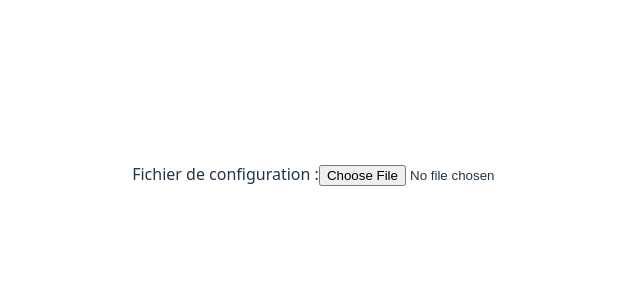
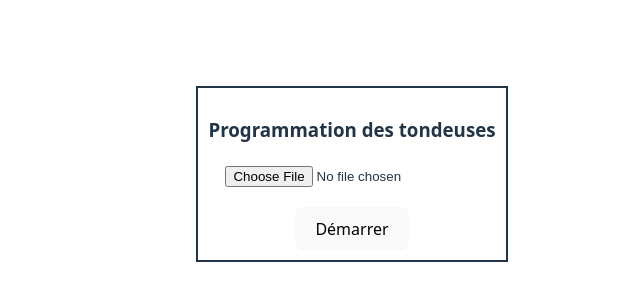
Before and after one commit to Paul-Antoine/tondeuse-automatique, a React (Vite) app: page / in a window 1280 px wide. Shown: the part 226-526 px from the top of the page, without its empty margins (288-928 px from the left). Built offline with nearby package versions, Linux system fonts and the light colour scheme.

Commit message:
Add mowers programmation

```diff
--- a/src/App.tsx
+++ b/src/App.tsx
@@ -14,20 +14,20 @@ function App() {
         onLawnDefined={(lawn) => setLawn(lawn)}
         onMowersDefined={(mowers) => setMowers(mowers)}
       />
-      {lawn && (
+
+      {lawn && mowers.length > 0 && (
         <div>
-          <h2>Lawn size: {lawn.widthX} x {lawn.widthY}</h2>
-          {mowers.map((mower) => (
-            <Mower
-              key={mower.id}
-              x={mower.x}
-              y={mower.y}
-              orientation={mower.orientation as MowerOrientation}
-              program={mower.program}
-              maxX={lawn.widthX}
-              maxY={lawn.widthY}
-            />
-          ))}
+          <div>
+            {mowers.map((mower) => (
+              <Mower ref={mower.ref} key={mower.id}
+                x={mower.x} y={mower.y} orientation={mower.orientation as MowerOrientation}
+                program={mower.program} maxX={lawn.widthX} maxY={lawn.widthY}
+              />
+            ))}
+          </div>
+          <div style={{ margin: '10px', padding: '10px', border: '2px solid ', backgroundColor: 'lightgreen' }}>
+            <h3>Lawn size: {lawn.widthX} x {lawn.widthY}</h3>
+          </div>
         </div>
       )}
     </div>
--- a/src/components/Mower.tsx
+++ b/src/components/Mower.tsx
@@ -1,4 +1,4 @@
-import { useState } from 'react';
+import { useImperativeHandle, forwardRef, useState } from 'react';
 import type { MowerOrientation, MowerOrder, Coordinates, Position } from './Types';
 
 interface MowerProps {
@@ -10,7 +10,12 @@ interface MowerProps {
   program?: string;
 }
 
-export default function Mower(props: MowerProps) {
+export interface MowerHandle {
+  run: () => Promise<void>;
+  move: (direction: MowerOrder) => void;
+}
+
+const Mower = forwardRef<MowerHandle, MowerProps>((props, ref) => {
   const lawnLimit: Coordinates = { x: props.maxX, y: props.maxY };
   const program = props.program;
   const [position, setPosition] = useState<Position>({ x: props.x, y: props.y, orientation: props.orientation });
@@ -33,6 +38,7 @@ export default function Mower(props: MowerProps) {
   };
 
   const run = () => {
+    return new Promise<void>((resolve) => {
       if (program && !isRunning) {
         setIsRunning(true);
         let currentIndex = 0;
@@ -44,10 +50,17 @@ export default function Mower(props: MowerProps) {
           } else {
             clearInterval(interval);
             setIsRunning(false);
+            resolve();
           }
         }, 500);
       }
+    });
   };
+
+  useImperativeHandle(ref, () => ({
+    run,
+    move,
+  }));
 
   return (
     <div style={{ margin: '10px', padding: '10px', border: '1px solid green' }}>
@@ -63,7 +76,7 @@ export default function Mower(props: MowerProps) {
       </div>
     </div>
   );
-};
+});
 
 function moveForward(pos : Position, lawnLimit: Coordinates): Coordinates {
   // Check if the mower is at the edge of the lawn
@@ -97,3 +110,5 @@ function rotate(orientation: MowerOrientation, order: MowerOrder): MowerOrientat
       return orientation;
   }
 };
+
+export default Mower;
--- a/src/components/Programmer.tsx
+++ b/src/components/Programmer.tsx
@@ -1,4 +1,5 @@
-import { useState, type ChangeEvent } from 'react';
+import { createRef, useState, type ChangeEvent } from 'react';
+import type { MowerHandle } from '../components/Mower';
 
 export interface LawnDef {
   widthX: number;
@@ -11,6 +12,7 @@ export interface MowerDef {
   y: number;
   orientation: string;
   program: string;
+  ref: React.RefObject<MowerHandle | null>;
 }
 
 interface ProgrammerProps {
@@ -20,6 +22,7 @@ interface ProgrammerProps {
 
 export default function Programmer({ onLawnDefined: onLawnDefined, onMowersDefined: onMowersDefined }: ProgrammerProps) {
   const [error, setError] = useState<string | null>(null);
+  const [mowers, setMowers] = useState<MowerDef[]>([]);
 
   const handleFileUpload = (e: ChangeEvent<HTMLInputElement>) => {
     const file = e.target.files?.[0];
@@ -52,9 +55,10 @@ export default function Programmer({ onLawnDefined: onLawnDefined, onMowersDefin
             if (isNaN(x) || isNaN(y) || !'NESW'.includes(dir)) {
                 throw new Error(`Ligne tondeuse invalide à la ligne ${i + 1}`);
             }
-            mowers.push({ id: mowers.length, x, y, orientation: dir, program: programLine });
+            mowers.push({ ref: createRef<MowerHandle>(), id: mowers.length, x, y, orientation: dir, program: programLine });
         }
 
+        setMowers(mowers);
         onMowersDefined(mowers);
       } catch (err: any) {
         setError(err.message);
@@ -64,13 +68,27 @@ export default function Programmer({ onLawnDefined: onLawnDefined, onMowersDefin
     reader.readAsText(file);
   };
 
+  const handleStart = async () => {
+    for (let i = 0; i < mowers.length; i++) {
+      const mower = mowers[i].ref.current;
+      if (mower) {
+        await mower.run();
+      }
+    }
+  };
+
   return (
+    <div style={{ margin: '10px', padding: '10px', border: '2px solid ' }}>
+    <h3>Programmation des tondeuses</h3>
     <div>
       <label>
-        Fichier de configuration :
-        <input type="file" accept=".txt" onChange={handleFileUpload} className="mt-2" />
+        <input type="file" accept=".txt" onChange={handleFileUpload} />
       </label>
       {error && <p>Erreur : {error}</p>}
     </div>
+    <div style={{ marginTop: '20px' }}>
+      <button onClick={handleStart}>Démarrer</button>
+    </div>
+    </div>
   );
 }
```
Also changed, not shown: 1 other file (tests, documents, lock files or other folders). Lines whose indentation alone changed are shown as unchanged.
